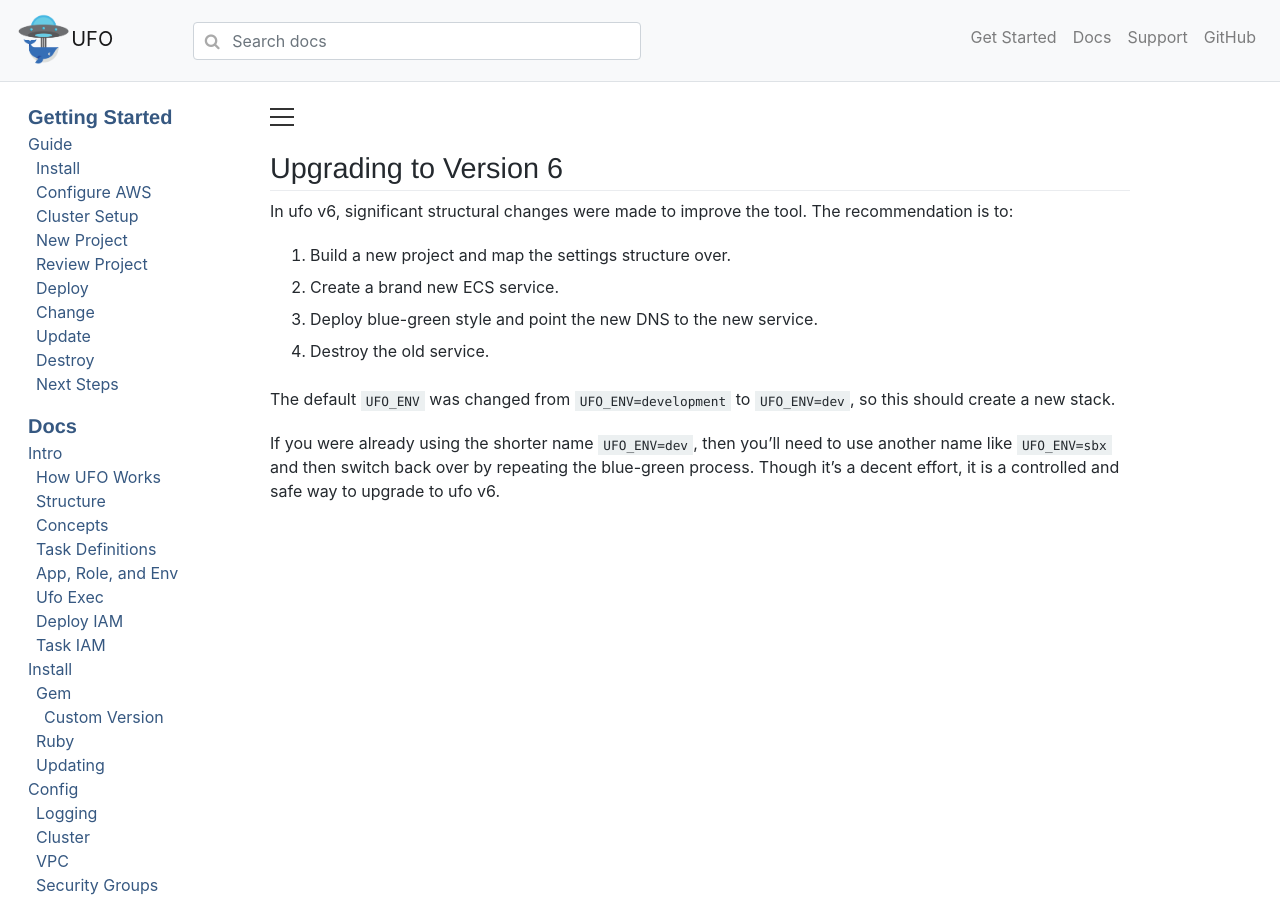
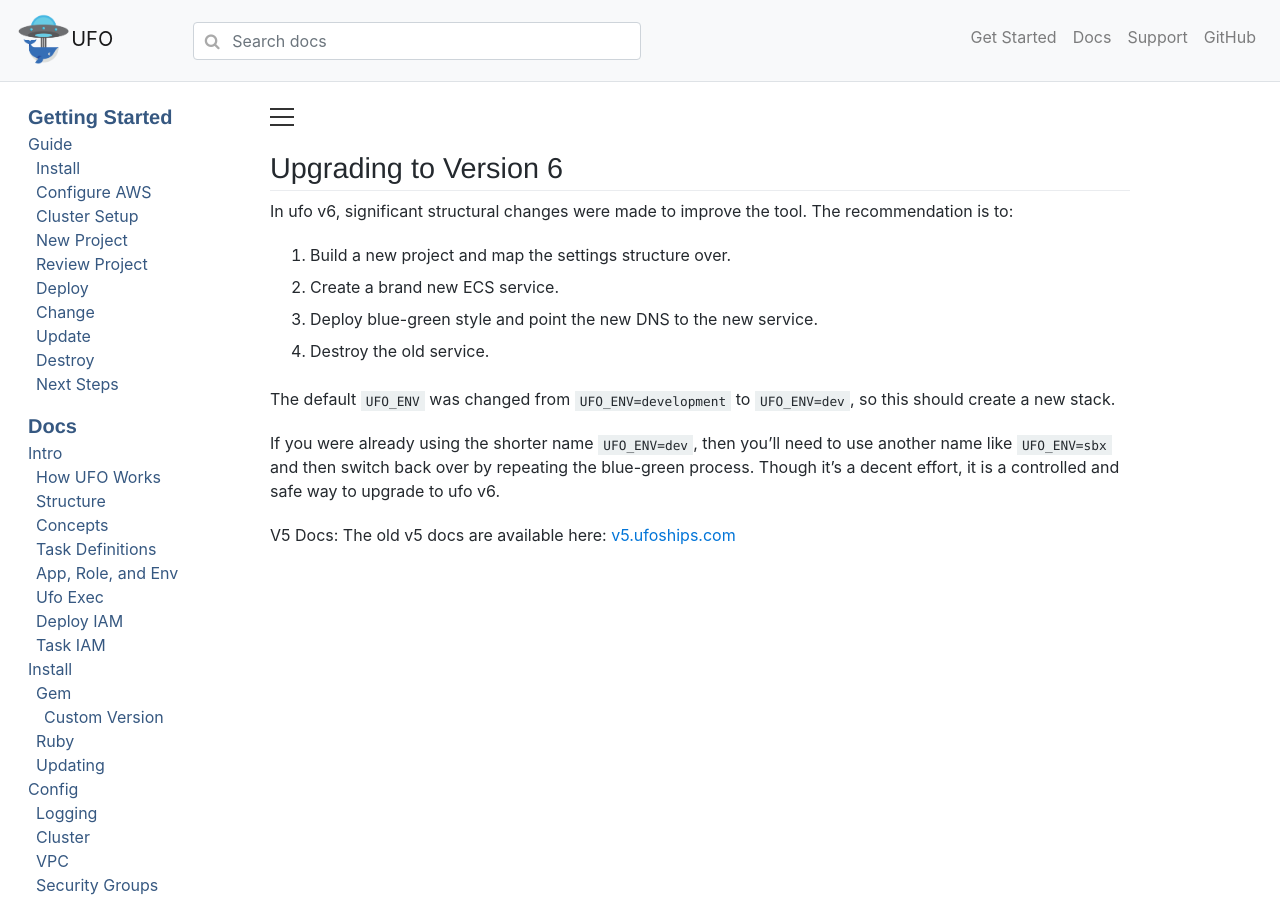
Before and after one commit to boltops-tools/ufo-docs, a Jekyll site: the page built from _docs/upgrading/upgrade6.md, in a window 1280 px wide and 900 px high. Built offline with Jekyll 4.4.1, drawn with Linux system fonts in a browser that asks for light colours; cached includes are drawn as plain includes; a script that is not in the unit is left out.

Commit message:
update docs

```diff
--- a/_docs/upgrading/upgrade6.md
+++ b/_docs/upgrading/upgrade6.md
@@ -15,3 +15,5 @@
 The default `UFO_ENV` was changed from `UFO_ENV=development` to `UFO_ENV=dev`, so this should create a new stack.
 
 If you were already using the shorter name `UFO_ENV=dev`, then you'll need to use another name like `UFO_ENV=sbx` and then switch back over by repeating the blue-green process. Though it's a decent effort, it is a controlled and safe way to upgrade to ufo v6.
+
+V5 Docs: The old v5 docs are available here: [v5.ufoships.com](https://v5.ufoships.com)
```
